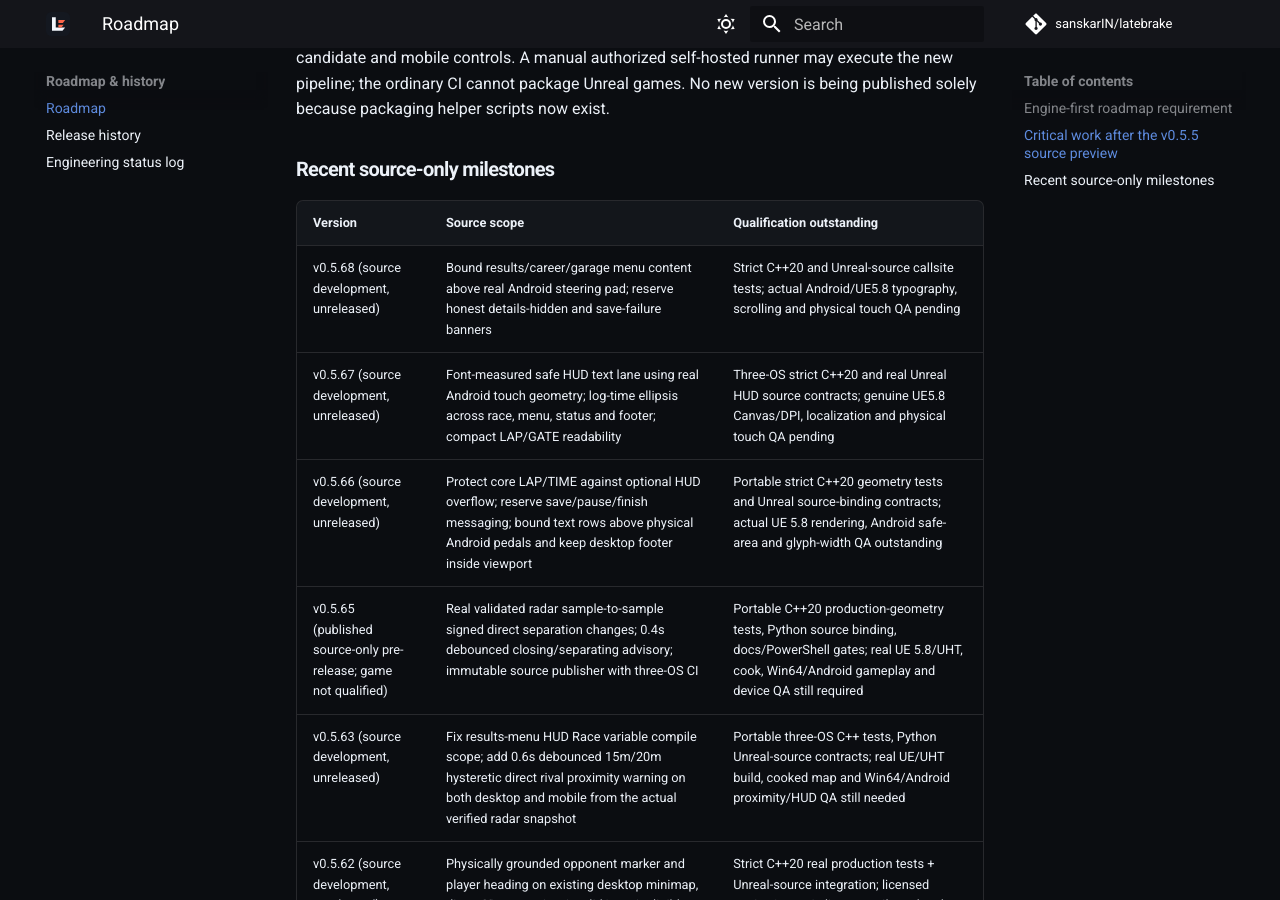
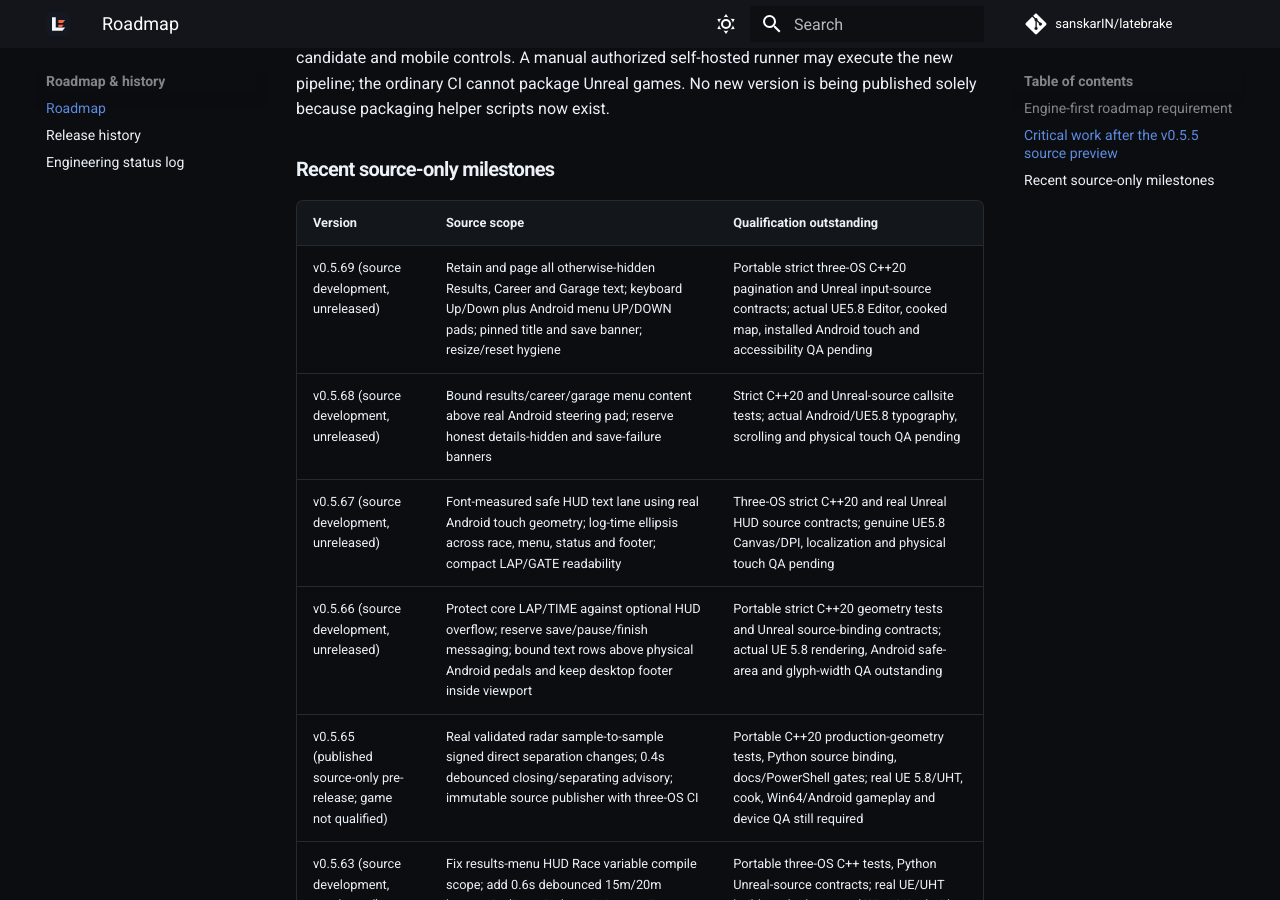
Before and after one commit to sanskarIN/latebrake, an MkDocs documentation site: the page built from docs/ROADMAP.md, in a window 1280 px wide and 900 px high, scrolled down 5350 px. Built offline with MkDocs 1.6.1 and Material for MkDocs 9.7.7, drawn with Linux system fonts in a browser that asks for light colours; comment, search, counter and statistics services are not loaded.

Commit message:
docs(roadmap): track real menu detail pagination

```diff
--- a/docs/ROADMAP.md
+++ b/docs/ROADMAP.md
@@ -81,6 +81,7 @@ solely because packaging helper scripts now exist.
 
 | Version | Source scope | Qualification outstanding |
 | --- | --- | --- |
+| v0.5.69 (source development, unreleased) | Retain and page all otherwise-hidden Results, Career and Garage text; keyboard Up/Down plus Android menu UP/DOWN pads; pinned title and save banner; resize/reset hygiene | Portable strict three-OS C++20 pagination and Unreal input-source contracts; actual UE5.8 Editor, cooked map, installed Android touch and accessibility QA pending |
 | v0.5.68 (source development, unreleased) | Bound results/career/garage menu content above real Android steering pad; reserve honest details-hidden and save-failure banners | Strict C++20 and Unreal-source callsite tests; actual Android/UE5.8 typography, scrolling and physical touch QA pending |
 | v0.5.67 (source development, unreleased) | Font-measured safe HUD text lane using real Android touch geometry; log-time ellipsis across race, menu, status and footer; compact LAP/GATE readability | Three-OS strict C++20 and real Unreal HUD source contracts; genuine UE5.8 Canvas/DPI, localization and physical touch QA pending |
 | v0.5.66 (source development, unreleased) | Protect core LAP/TIME against optional HUD overflow; reserve save/pause/finish messaging; bound text rows above physical Android pedals and keep desktop footer inside viewport | Portable strict C++20 geometry tests and Unreal source-binding contracts; actual UE 5.8 rendering, Android safe-area and glyph-width QA outstanding |
```
